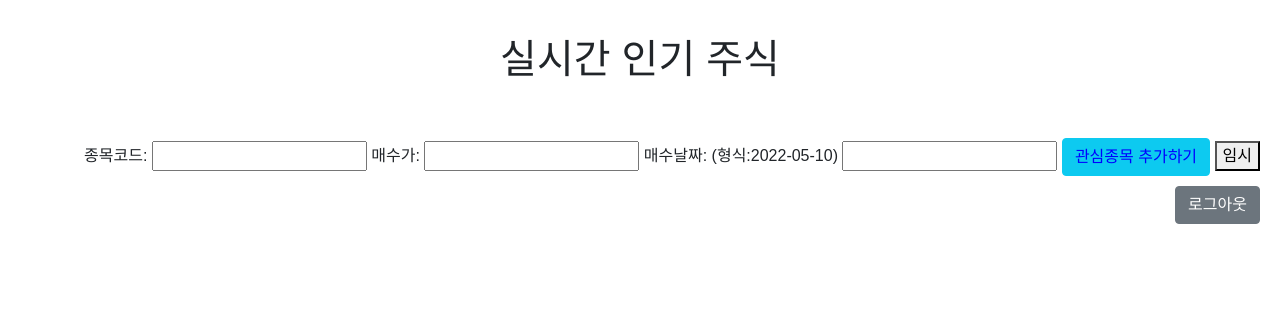
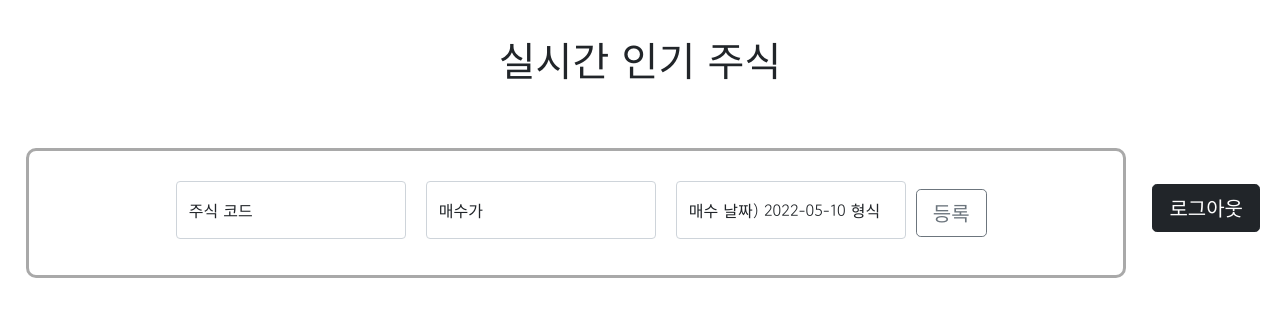
Before and after one commit to SangHoonly/stock_team4, a Flask app: template templates/user_main.html in a window 1280 px wide. Shown: the top 317 px of the page. Run offline with Flask 2, Linux system fonts and the light colour scheme; the template is opened without the code that fills it, so the values that code supplies are empty; some libraries are stand-ins or nearby versions.

Commit message:
user_main.html 수정 - input 부분

```diff
--- a/templates/user_main.html
+++ b/templates/user_main.html
@@ -13,7 +13,7 @@
             crossorigin="anonymous"></script>
     <script src="https://ajax.googleapis.com/ajax/libs/jquery/3.4.1/jquery.min.js"></script>
     <script src="https://cdnjs.cloudflare.com/ajax/libs/jquery-cookie/1.4.1/jquery.cookie.js"></script>
-
+    <link href="https://fonts.googleapis.com/css2?family=Gowun+Dodum&display=swap" rel="stylesheet">
 
     <script>
         $(document).ready(function () {
@@ -26,8 +26,9 @@
         });
 
         function logout() {
-                $.removeCookie('user_id', { path: '/' });
-                $.removeCookie('mytoken', { path: '/' });;
+            $.removeCookie('user_id', {path: '/'});
+            $.removeCookie('mytoken', {path: '/'});
+            ;
             location.href = "/";
         }
 
@@ -39,7 +40,12 @@
             $.ajax({
                 type: 'POST',
                 url: '/favorite',
-                    data: {code_give: code, buy_price_give: buy_price, buy_date_give: buy_date,user_id_give:$.cookie('user_id')},
+                data: {
+                    code_give: code,
+                    buy_price_give: buy_price,
+                    buy_date_give: buy_date,
+                    user_id_give: $.cookie('user_id')
+                },
                 success: function (response) {
                     alert(response['msg'])
                     window.location.reload()
@@ -51,7 +57,7 @@
             $.ajax({
                 type: 'POST',
                 url: '/favorites',
-                    data: {user_id_give:$.cookie('user_id')},
+                data: {user_id_give: $.cookie('user_id')},
                 success: function (response) {
                     let rows = response['result']
 
@@ -84,7 +90,7 @@
     </script>
 
     <style>
-            * {
+        *, button, input {
             font-family: 'Gowun Dodum', sans-serif;
         }
 
@@ -97,22 +103,12 @@
             align-items: center;
         }
 
-            .chart {
-                width: 500px;
-                height: 400px;
-                background-color: yellowgreen;
-            }
-
         .h1 {
             margin: 30px 30px 50px 30px;
             padding: 5px;
             text-align: center;
         }
 
-            #myButton {
-                color: blue;
-                font-family: 'Gowun Dodum', sans-serif;
-            }
 
         #logout {
             margin-top: 10px;
@@ -127,25 +123,56 @@
             justify-content: center;
             align-items: end;
         }
+
+        .newInfo {
+            border: 3px solid darkgray;
+            border-radius: 10px;
+            width: 100%;
+            max-width: 1100px;
+            margin: 10px auto 10px auto;
+            padding: 20px;
+            display: flex;
+            flex-direction: row;
+            justify-content: center;
+            align-items: center;
+        }
+
+        .twoGroup {
+            display: flex;
+            flex-direction: row;
+            justify-content: center;
+            align-items: center;
+        }
+
+        .form-floating{
+             margin : 10px;
+        }
     </style>
 </head>
 
 <body>
 <h1 class="h1">실시간 인기 주식</h1>
+<div class="twoGroup">
+    <div class="newInfo">
+        <div class="form-floating mb-3" style="width:230px">
+            <input type="text" class="form-control" id="code" placeholder="종목코드">
+            <label for="code">주식 코드</label>
+        </div>
+        <div class="form-floating mb-3" style="width:230px">
+            <input type="text" class="form-control" id="buy_price" placeholder="매수가">
+            <label for="buy_price">매수가</label>
+        </div>
+        <div class="form-floating mb-3" style="width:230px">
+            <input type="text" class="form-control" id="buy_date" placeholder="매수날짜">
+            <label for="buy_date">매수 날짜) 2022-05-10 형식</label>
+        </div>
+        <button class="btn btn-outline-secondary btn-lg" onclick="addMyStock()" type="button">등록</button>
+    </div>
     <div id="my-button-group" class="button-group">
-        <div>
-            <label for="code">종목코드: </label>
-            <input id="code" type="text">
-            <label for="buy_price">매수가: </label>
-            <input id="buy_price" type="text">
-            <label for="buy_date">매수날짜: (형식:2022-05-10)</label>
-            <input id="buy_date" type="text">
-            <button type="button" id="myButton" onclick="addMyStock()" class="btn btn-info">관심종목 추가하기</button>
-            <button onclick="listing()">임시</button>
-        </div>
-        <button type="button" id="logout" onclick="logout()" class="btn btn-secondary">로그아웃</button>
+        <button class="btn btn-dark btn-lg" id="logout" onclick="logout()" type="button">로그아웃</button>
     </div>
 
+</div>
 <div class="chart-group">
     <div class="row row-cols-1 row-cols-md-2 g-1" id="cards-box">
 
```
Lines whose indentation alone changed are shown as unchanged.
